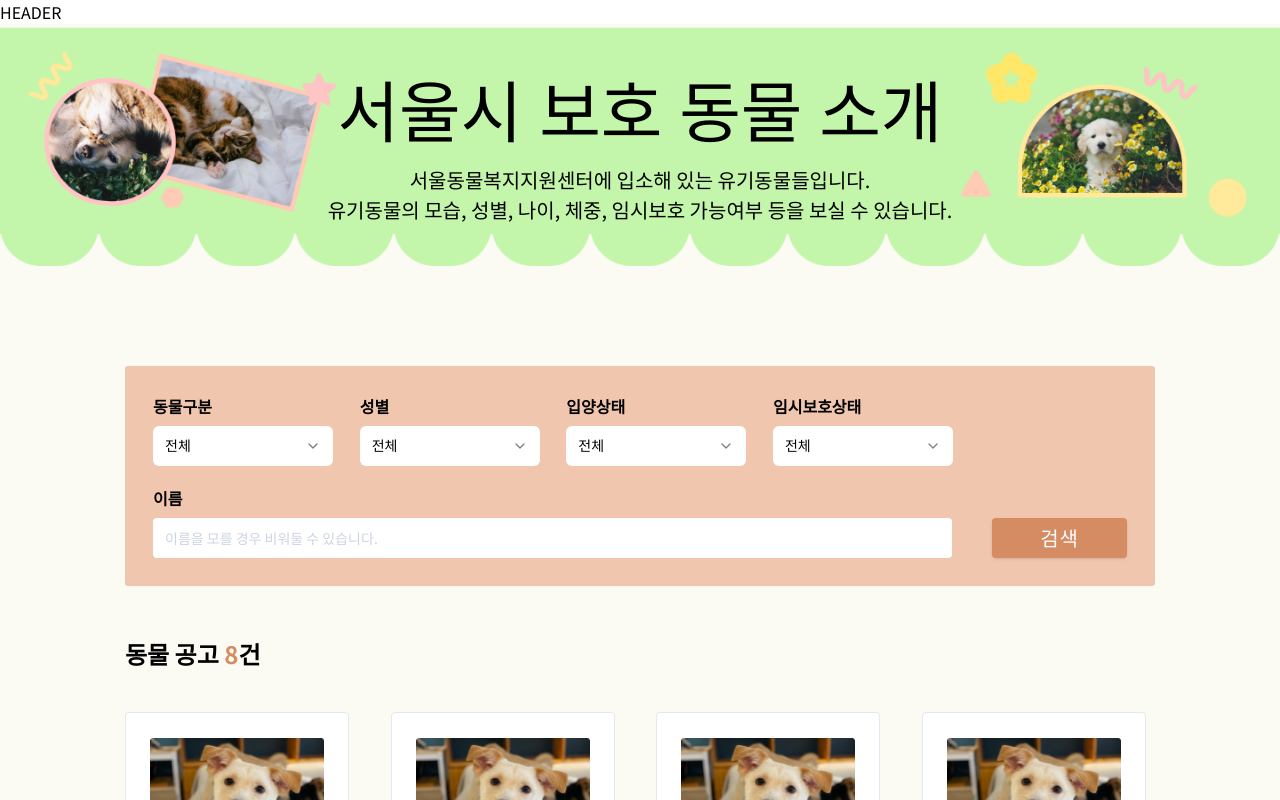
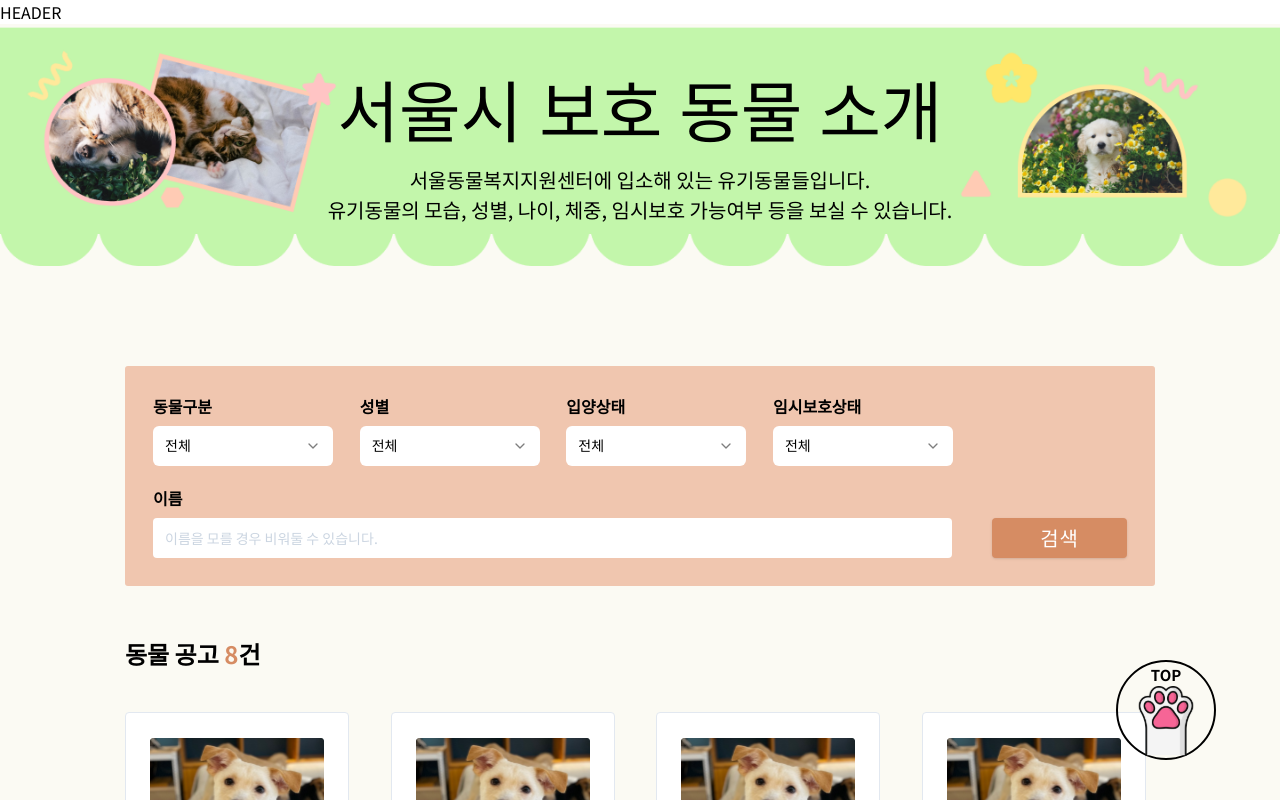
Before and after one commit to JeongwooHam/Banuddy-project, a Next.js app: page /adopt/seoul in a window 1280 px wide. Shown: the top 800 px of the page. Built offline with nearby package versions, Linux system fonts and the light colour scheme; a web font is replaced by a local one.

Commit message:
✨ feat: scrolltotop 컴포넌트 구현

```diff
--- a/app/adopt/seoul/page.tsx
+++ b/app/adopt/seoul/page.tsx
@@ -1,14 +1,18 @@
 import Title from '../_components/Title'
 import AnimalFilter from '../_components/Filter'
 import AnimalList from '../_components/AnimalList'
+import ScrollToTop from '@/components/scrollToTop/scrollToTop'
 
 const AdoptSeoul: React.FC = () => {
   return (
-    <div className="bg-primary-100 pb-[60px]">
-      <Title isSeoul={true} />
-      <AnimalFilter isSeoul={true} />
-      <AnimalList />
-    </div>
+    <>
+      <div className="bg-primary-100 pb-[60px]">
+        <Title isSeoul={true} />
+        <AnimalFilter isSeoul={true} />
+        <AnimalList />
+      </div>
+      <ScrollToTop />
+    </>
   )
 }
 
--- a/components/scrollToTop/scrollToTop.tsx
+++ b/components/scrollToTop/scrollToTop.tsx
@@ -1,21 +1,29 @@
+'use client'
+
 import React from 'react'
-import Styles from './styles'
+import ScrollPaw from '/public/icons/scroll-paw.svg'
+import Image from 'next/image'
 
-export interface ScrollProps {
-  label: string
-  onClick: () => void
-  disabled?: boolean
-}
+const ScrollToTop: React.FC = () => {
+  const scrollToTop = () => {
+    window.scrollTo({
+      top: 0,
+      behavior: 'smooth',
+    })
+  }
 
-const ScrollToTop: React.FC<ScrollProps> = ({ label, onClick, disabled }) => {
   return (
-    <button
-      onClick={onClick}
-      className={`${Styles.fontSize} ${Styles.bg}`}
-      disabled={disabled}
-    >
-      {label}
-    </button>
+    <div className="fixed right-[5%] bottom-[5%] z-10">
+      <button
+        className="w-[100px] h-[100px] font-bold text-[15px] border-[2px] border-black rounded-full outline-none cursor-pointer"
+        onClick={scrollToTop}
+      >
+        <div>TOP</div>
+        <div>
+          <Image src={ScrollPaw} alt="paw" className="m-center" />
+        </div>
+      </button>
+    </div>
   )
 }
 
```
Also changed, not shown: public/icons/scroll-paw.svg (added).
